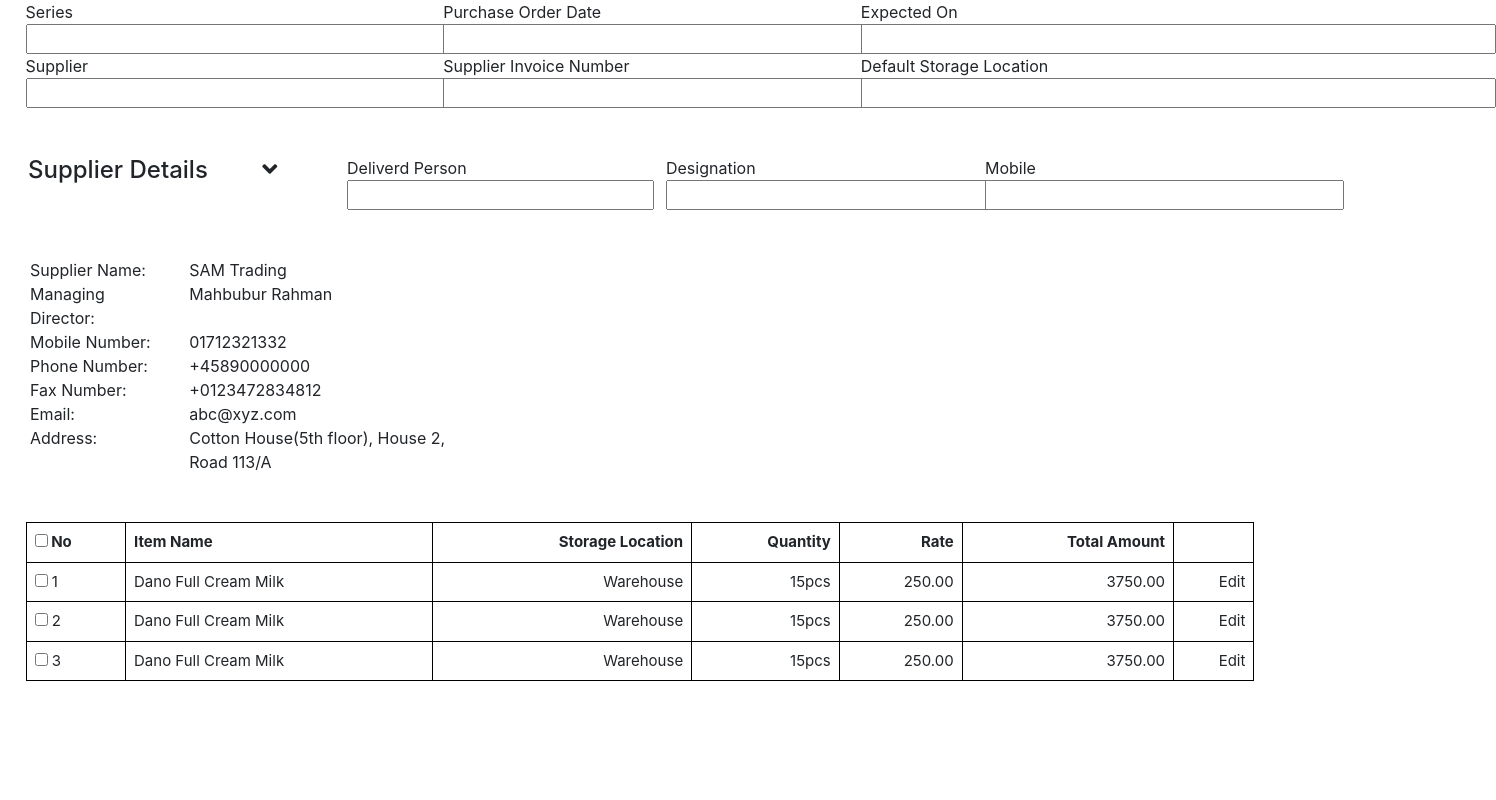
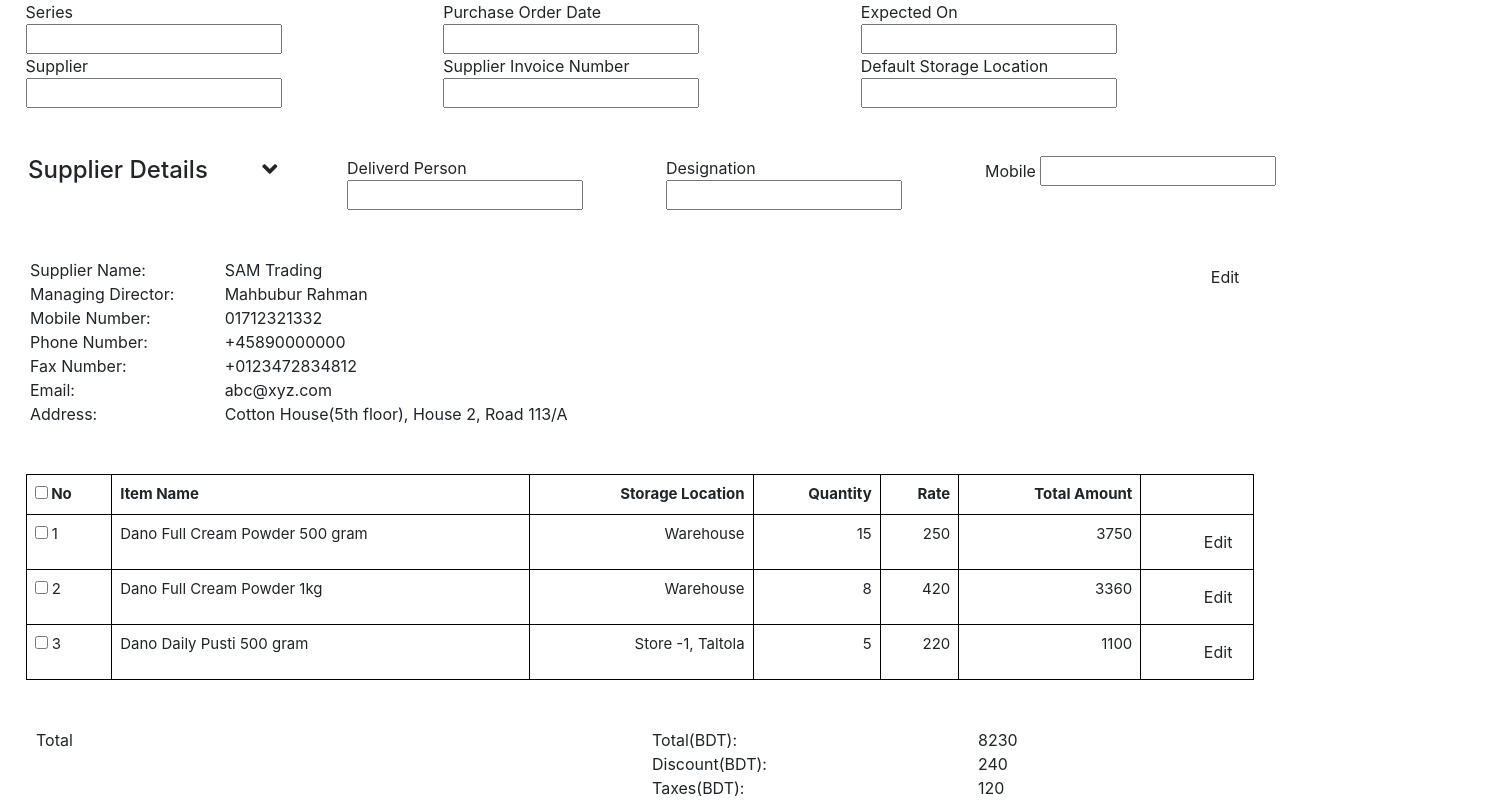
Before and after one commit to Dilgite/ERP, a React (Create React App) app: page / in a window 1280 px wide. Shown: the top 800 px of the page, 1496 px wide, since content can reach past the window. Built offline with nearby package versions, Linux system fonts and the light colour scheme.

Commit message:
total payment modal

```diff
--- a/package.json
+++ b/package.json
@@ -6,7 +6,9 @@
     "@testing-library/jest-dom": "^5.14.1",
     "@testing-library/react": "^12.0.0",
     "@testing-library/user-event": "^13.2.1",
+    "bootstrap": "^5.1.3",
     "react": "^17.0.2",
+    "react-bootstrap": "^2.1.1",
     "react-dom": "^17.0.2",
     "react-scripts": "5.0.0",
     "web-vitals": "^2.1.0"
--- /dev/null
+++ b/src/dummyData/invoiceList.js
@@ -0,0 +1,23 @@
+export const orderList = [
+  {
+    id: 1,
+    itemName: "Dano Full Cream Powder 500 gram",
+    storageLocation: "Warehouse",
+    quantity: 15,
+    rate: 250,
+  },
+  {
+    id: 2,
+    itemName: "Dano Full Cream Powder 1kg",
+    storageLocation: "Warehouse",
+    quantity: 8,
+    rate: 420,
+  },
+  {
+    id: 3,
+    itemName: "Dano Daily Pusti 500 gram",
+    storageLocation: "Store -1, Taltola",
+    quantity: 5,
+    rate: 220,
+  },
+];
--- a/src/views/Invoice/Invoice.js
+++ b/src/views/Invoice/Invoice.js
@@ -1,8 +1,10 @@
 import React from "react";
 import InvoiceTop from "./InvoiceTop/InvoiceTop";
 import List from "./List/List";
+import PaymentTerms from "./PaymentTerms/PaymentTerms";
 import Supplier from "./Supplier/Supplier";
 import SupplierDetails from "./SupplierDetails/SupplierDetails";
+import Total from "./Total/Total";
 
 const Invoice = () => {
   return (
@@ -11,6 +13,8 @@
       <Supplier></Supplier>
       <SupplierDetails></SupplierDetails>
       <List></List>
+      <Total></Total>
+      <PaymentTerms></PaymentTerms>
     </>
   );
 };
--- a/src/views/Invoice/InvoiceTop/InvoiceTop.css
+++ b/src/views/Invoice/InvoiceTop/InvoiceTop.css
@@ -7,3 +7,7 @@
 row{
     margin: auto;
 }
+
+input{
+    max-width: 80%;
+}
--- a/src/views/Invoice/InvoiceTop/InvoiceTop.js
+++ b/src/views/Invoice/InvoiceTop/InvoiceTop.js
@@ -7,33 +7,33 @@
         <div className="col-sm-12 col-md-6 col-lg-4">
           <label>Series</label>
           <br></br>
-          <input type='text' size={57} required></input>
+          <input type='text'  required></input>
         </div>
         <div className="col-sm-12 col-md-6 col-lg-4">
           Purchase Order Date<br></br>
-          <input size={57}></input>
+          <input ></input>
         </div>
         <div className="col-sm-12 col-md-6 col-lg-4">
           Expected On
           <br></br>
-          <input size={57}></input>
+          <input ></input>
         </div>
       </div>
       <div className="row">
         <div className="col-sm-12 col-md-6 col-lg-4">
           Supplier
           <br></br>
-          <input size={57}></input>
+          <input ></input>
         </div>
         <div className="col-sm-12 col-md-6 col-lg-4">
           Supplier Invoice Number
           <br></br>
-          <input size={57}></input>
+          <input ></input>
         </div>
         <div className="col-sm-12 col-md-6 col-lg-4">
           Default Storage Location
           <br></br>
-          <input size={57}></input>
+          <input ></input>
         </div>
       </div>
     </div>
--- a/src/views/Invoice/List/List.css
+++ b/src/views/Invoice/List/List.css
@@ -16,3 +16,6 @@
 .Country {
     text-align: end;
 }
+button{
+    border: 0;
+}
--- a/src/views/Invoice/List/List.js
+++ b/src/views/Invoice/List/List.js
@@ -1,11 +1,25 @@
-import React from "react";
+import React, { useState } from "react";
+import { orderList } from "../../../../src/dummyData/invoiceList";
 import "./List.css";
+
+var total = 0;
+
 const List = () => {
+  const calculate = (quantity, rate) => {
+    total = total + quantity * rate;
+    console.log(total);
+    return quantity * rate;
+  };
+
+  const [id, setId] = useState({});
+
   return (
     <div className="tableContainer">
       <table className="table mt-5 mx-auto">
         <tr>
-          <th><input type="checkbox"></input>  No</th>
+          <th>
+            <input type="checkbox"></input> No
+          </th>
           <th>Item Name</th>
           <th className="text-end">Storage Location</th>
           <th className="text-end">Quantity</th>
@@ -13,33 +27,69 @@
           <th className="text-end">Total Amount</th>
           <th className="text-end"></th>
         </tr>
-        <tr>
-          <td> <input type="checkbox"></input> 1</td>
-          <td>Dano Full Cream Milk</td>
-          <td className="text-end">Warehouse</td>
-          <td className="text-end">15pcs</td>
-          <td className="text-end">250.00</td>
-          <td className="text-end">3750.00</td>
-          <td className="text-end">Edit</td>
-        </tr>
-        <tr>
-          <td> <input type="checkbox"></input>  2</td>
-          <td>Dano Full Cream Milk</td>
-          <td className="text-end">Warehouse</td>
-          <td className="text-end">15pcs</td>
-          <td className="text-end">250.00</td>
-          <td className="text-end">3750.00</td>
-          <td className="text-end">Edit</td>
-        </tr>
-        <tr>
-          <td> <input type="checkbox"></input>  3</td>
-          <td>Dano Full Cream Milk</td>
-          <td className="text-end">Warehouse</td>
-          <td className="text-end">15pcs</td>
-          <td className="text-end">250.00</td>
-          <td className="text-end">3750.00</td>
-          <td className="text-end">Edit</td>
-        </tr>
+        <tbody>
+          {orderList.map((pd) => (
+            <tr key={pd.id}>
+              <td>
+                {" "}
+                <input type="checkbox"></input> {pd.id}
+              </td>
+              <td>{pd.itemName}</td>
+              <td className="text-end">{pd.storageLocation}</td>
+              <td className="text-end">{pd.quantity}</td>
+              <td className="text-end">{pd.rate}</td>
+              <td className="text-end">{calculate(pd.rate, pd.quantity)}</td>
+              <td className="text-end">
+                <button
+                  type="button"
+                  className="btn"
+                  data-bs-toggle="modal"
+                  data-bs-target="#exampleModal"
+                  onClick={() => setId(pd)}
+                >
+                  Edit
+                </button>
+
+                <div
+                  className="modal fade"
+                  id="exampleModal"
+                  aria-labelledby="exampleModalLabel"
+                  aria-hidden="true"
+                >
+                  <div className="modal-dialog">
+                    <div className="modal-content">
+                      <div className="modal-header">
+                        <h5 className="modal-title" id="exampleModalLabel">
+                          Modal title{console.log(id)}
+                        </h5>
+
+                        <button
+                          type="button"
+                          className="btn-close"
+                          data-bs-dismiss="modal"
+                          aria-label="Close"
+                        ></button>
+                      </div>
+                      <div className="modal-body"></div>
+                      <div className="modal-footer">
+                        <button
+                          type="button"
+                          className="btn btn-secondary"
+                          data-bs-dismiss="modal"
+                        >
+                          Close
+                        </button>
+                        <button type="button" className="btn btn-primary">
+                          Save changes
+                        </button>
+                      </div>
+                    </div>
+                  </div>
+                </div>
+              </td>
+            </tr>
+          ))}
+        </tbody>
       </table>
     </div>
   );
--- /dev/null
+++ b/src/views/Invoice/PaymentTerms/PaymentTerms.js
@@ -0,0 +1,21 @@
+import React from 'react';
+
+const PaymentTerms = () => {
+    return (
+        <div className='row mt-5 mb-3'>
+        <div className='col-3 ps-5'>Payment Terms <i className=" ms-5 fas fa-angle-down"></i></div>
+        <div className='col-6'>
+        <div className='row'>
+        <div className='col-3'><input type="checkbox"></input> Cash</div>
+        <div className='col-3'><input type="checkbox"></input> Check</div>
+        <div className='col-3'><input type="checkbox"></input> Credit</div>
+        <div className='col-3'><input type="checkbox"></input> Mutiple</div>
+        </div>
+        </div>
+        <div className='col-3'></div>
+
+        </div>
+    );
+};
+
+export default PaymentTerms;
--- a/src/views/Invoice/SupplierDetails/SupplierDetails.js
+++ b/src/views/Invoice/SupplierDetails/SupplierDetails.js
@@ -1,11 +1,11 @@
-import React from "react";
-import './SupplierDetails.css'
+import React, { useState } from "react";
+import "./SupplierDetails.css";
 
 const SupplierDetails = () => {
   return (
     <div className="supplierDetails mt-5">
       <div className="row">
-        <div className="col-9">
+        <div className="col-11">
           <div className="row">
             <div className="col-2">Supplier Name:</div>
             <div className="col-2">SAM Trading</div>
@@ -32,10 +32,138 @@
           </div>
           <div className="row">
             <div className="col-2">Address:</div>
-            <div className="col-4">Cotton House(5th floor), House 2, Road 113/A</div>
+            <div className="col-4">
+              Cotton House(5th floor), House 2, Road 113/A
+            </div>
           </div>
         </div>
-        <div className="col-3"> </div>
+        <div className="col-1">
+          {" "}
+          <button
+            type="button"
+            className="btn"
+            data-bs-toggle="modal"
+            data-bs-target="#exampleModal"
+
+          >
+            Edit
+          </button>
+          <div
+            className="modal fade"
+            id="exampleModal"
+            aria-labelledby="exampleModalLabel"
+            aria-hidden="true"
+          >
+            <div className="modal-dialog">
+              <div className="modal-content">
+                <div className="modal-header">
+                  <h5 className="modal-title" id="exampleModalLabel">
+                    Supplier Details
+                  </h5>
+
+                  <button
+                    type="button"
+                    className="btn-close"
+                    data-bs-dismiss="modal"
+                    aria-label="Close"
+                  ></button>
+                </div>
+                <div className="modal-body">
+                  <form>
+                    <div className=" mb-3">
+                      <label htmlFor="exampleInputEmail1" className="form-label">
+                        Supplier Name
+                      </label>
+                      <input
+                        type="text"
+                        className="form-control"
+                        id="supplierName"
+
+                      />
+                    </div>
+                    <div className=" mb-3">
+                      <label htmlFor="exampleInputPassword1" className="form-label">
+                        Managing Director
+                      </label>
+                      <input
+                        type="text"
+                        className="form-control "
+                        id="managingDirector"
+                      />
+                    </div>
+                    <div className=" mb-3">
+                      <label htmlFor="exampleInputPassword1" className="form-label">
+                        Mobile No
+                      </label>
+                      <input
+                        type="number"
+                        className="form-control "
+                        id="mobileNo"
+                      />
+                    </div>
+                    <div className="mb-3">
+                      <label htmlFor="exampleInputPassword1" className="form-label">
+                        Phone No
+                      </label>
+                      <input
+                        type="number"
+                        className="form-control "
+                        id="phoneNo"
+                      />
+                    </div>
+                    <div className=" mb-3">
+                      <label htmlFor="exampleInputPassword1" className="form-label">
+                        Fax No
+                      </label>
+                      <input
+                        type="number"
+                        className="form-control"
+                        id="faxNo"
+                      />
+                    </div>
+                    <div className=" mb-3">
+                      <label htmlFor="exampleInputPassword1" className="form-label">
+                        Email
+                      </label>
+                      <input
+                        type="email"
+                        className="form-control "
+                        id="email"
+                      />
+                    </div>
+                    <div className=" mb-3">
+                      <label htmlFor="exampleInputPassword1" className="form-label">
+                        Address
+                      </label>
+                      <input
+                        type="text"
+                        className="form-control "
+                        id="address"
+                      />
+                    </div>
+
+
+                    <button type="submit" className="btn btn-primary">
+                      Submit
+                    </button>
+                  </form>
+                </div>
+                <div className="modal-footer">
+                  <button
+                    type="button"
+                    className="btn btn-secondary"
+                    data-bs-dismiss="modal"
+                  >
+                    Close
+                  </button>
+                  <button type="button" className="btn btn-primary">
+                    Save changes
+                  </button>
+                </div>
+              </div>
+            </div>
+          </div>{" "}
+        </div>
       </div>
     </div>
   );
--- /dev/null
+++ b/src/views/Invoice/Total/Total.js
@@ -0,0 +1,36 @@
+import React from "react";
+
+const Total = () => {
+  return (
+    <div className="row mt-5">
+      <div className="col-6 ps-5">
+          Total
+      </div>
+      <div className="col-6">
+        <div className="row">
+          <div className="col-6">Total(BDT):</div>
+          <div className="col-6">8230</div>
+        </div>
+        <div className="row">
+          <div className="col-6">Discount(BDT):</div>
+          <div className="col-6">240</div>
+        </div>
+        <div className="row">
+          <div className="col-6">Taxes(BDT):</div>
+          <div className="col-6">120</div>
+        </div>
+        <div className="row">
+          <div className="col-6">Transport Cose(BDT):</div>
+          <div className="col-6">120</div>
+        </div>
+        <div className="row">
+          <div className="col-6">Grand Total(BDT):</div>
+          <div className="col-6">10000</div>
+        </div>
+
+      </div>
+    </div>
+  );
+};
+
+export default Total;
```
Also changed, not shown: src/views/Invoice/PaymentTerms/PaymentTerm.css (added), src/views/Invoice/Total/Total.css (added), 2 other files (tests, documents, lock files or other folders).
